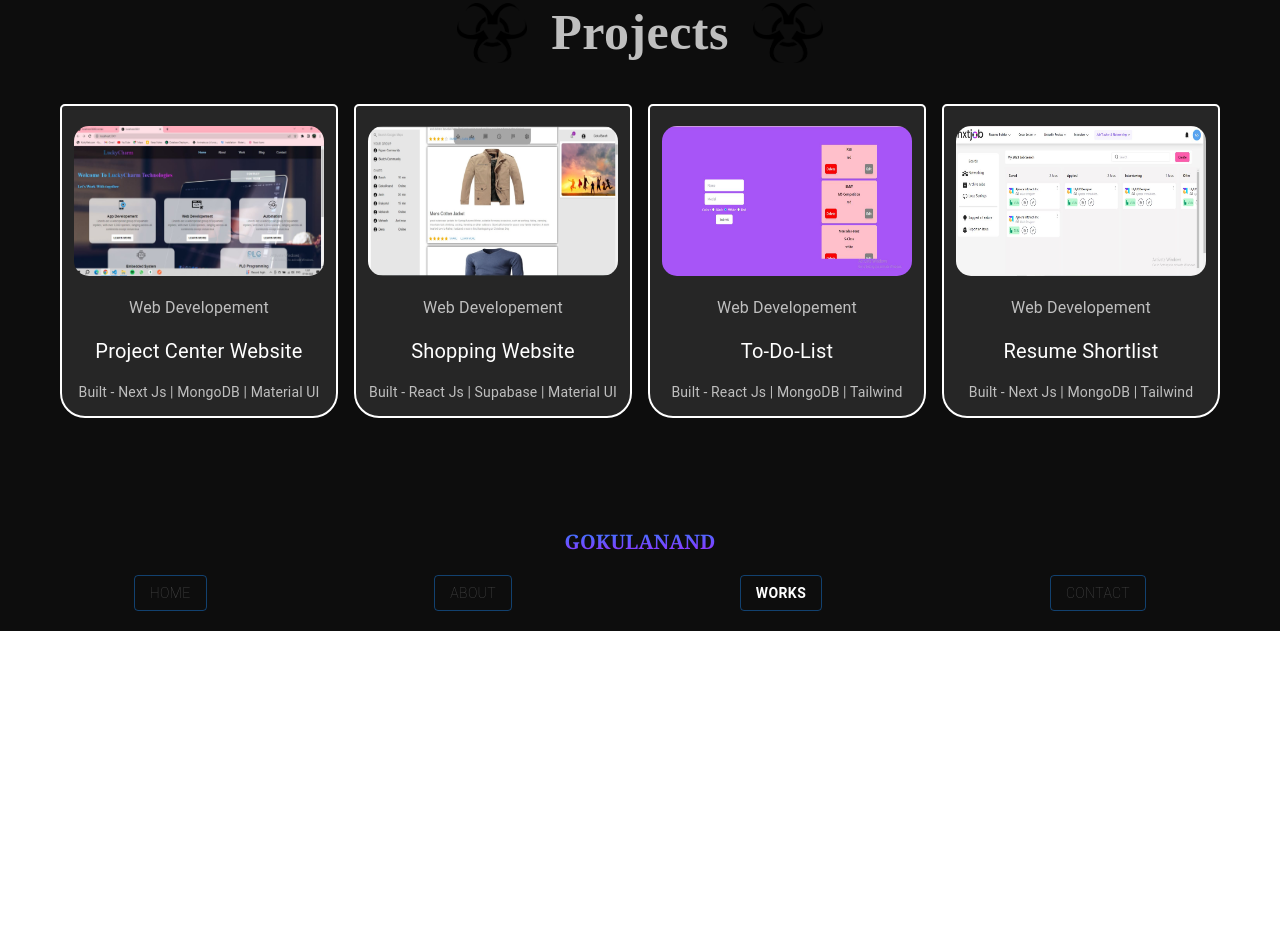
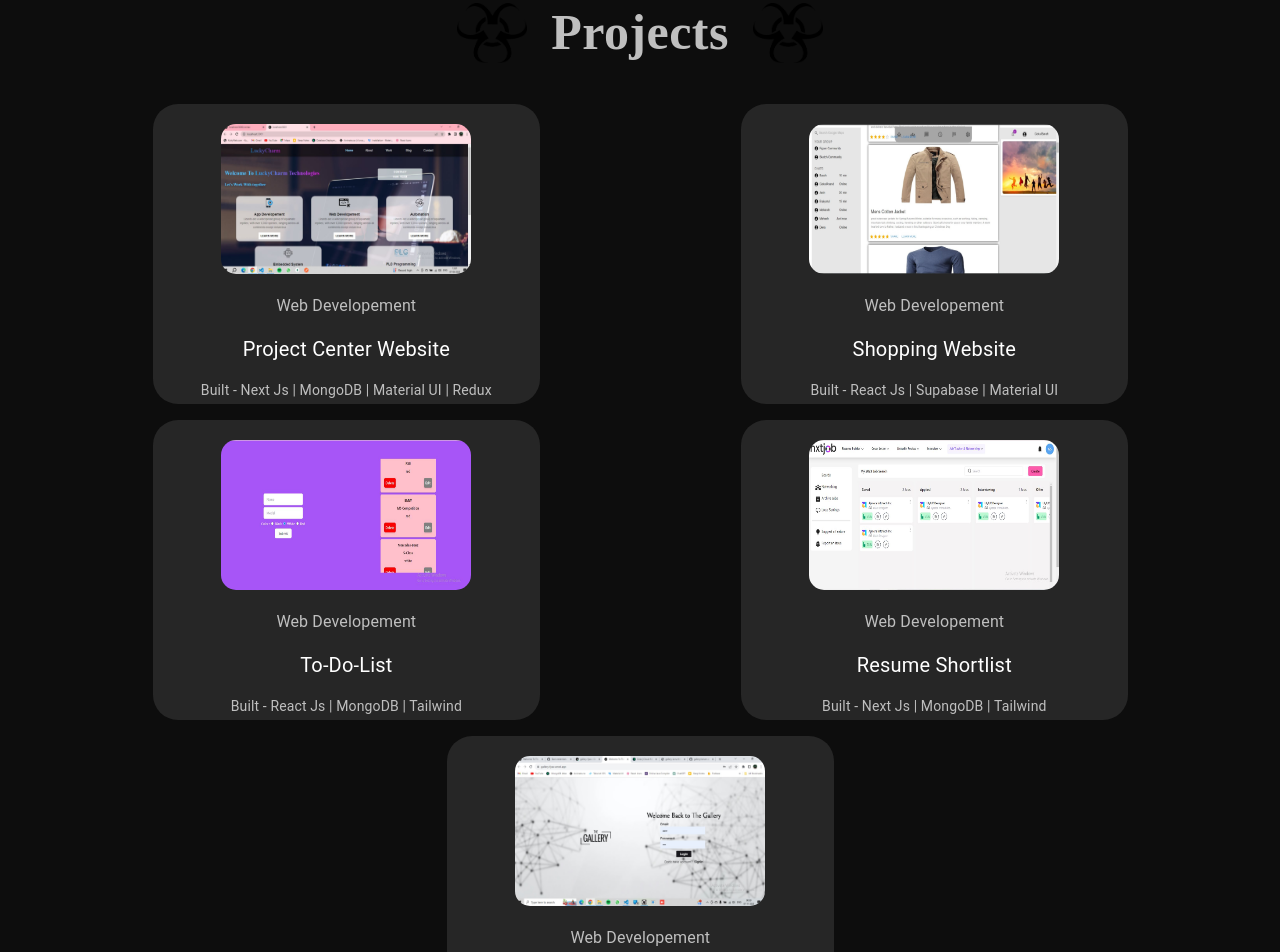
Before and after one commit to Gokul-pga/portfolio-nextjs, a Next.js app: page /works in a window 1280 px wide. Shown: the part 140-1092 px from the top of the page. Before the commit the page ends 800 px from the top, so only its background shows below. Built offline with nearby package versions, Linux system fonts and the light colour scheme.

Commit message:
Gallery website added

```diff
--- /dev/null
+++ b/components/Array.js
@@ -0,0 +1,42 @@
+export const Projects = [
+  {
+    _id: "0",
+    type: "Web Developement",
+    tittle: "Project Center Website",
+    built: "Built - Next Js | MongoDB | Material UI | Redux",
+    link: "https://lucky-six.vercel.app/",
+    img: require("../public/luckychamp.jpg"),
+  },
+  {
+    _id: "1",
+    type: "Web Developement",
+    tittle: "Shopping Website",
+    built: "Built - React Js | Supabase | Material UI",
+    link: "https://shoping-todolist-auth.vercel.app/Loginpage",
+    img: require("../public/shopping.jpeg"),
+  },
+  {
+    _id: "2",
+    type: "Web Developement",
+    tittle: "To-Do-List",
+    built: "Built - React Js | MongoDB | Tailwind",
+    link: "https://crudapi-f8ce-imckyutly-gokul-pga.vercel.app/",
+    img: require("../public/CRUD.jpg"),
+  },
+  {
+    _id: "3",
+    type: "Web Developement",
+    tittle: "Resume Shortlist",
+    built: "Built - Next Js | MongoDB | Tailwind",
+    link: "https://nextjob.pages.dev/",
+    img: require("../public/NxtJob.jpg"),
+  },
+  {
+    _id: "4",
+    type: "Web Developement",
+    tittle: "Gallery-Website",
+    built: "Built - Next Js | MongoDB | Tailwind",
+    link: "https://gallery-fyas.vercel.app/",
+    img: require("../public/Gallery.jpg"),
+  },
+];
--- a/pages/works.js
+++ b/pages/works.js
@@ -1,8 +1,9 @@
 import React from "react";
 import Layout from "@/components/Layout";
-import { Box, Stack, Typography } from "@mui/material";
+import { Box, Grid, Stack, Typography } from "@mui/material";
 import Image from "next/image";
 import "animate.css";
+import { Projects } from "../components/Array";
 
 function Works() {
   return (
@@ -61,7 +62,8 @@ function Works() {
 
           {/*------------------------------ Project Template Start------------------------------ */}
 
-          <Stack
+          <Grid
+            container
             sx={{
               padding: "10px 0",
               alignItems: "center",
@@ -80,31 +82,34 @@ function Works() {
             }}
           >
             {/* card 1 */}
-            <Box
+            {Projects.map((item) => (
+              <Grid
+                item
+                md={4}
+                key={item._id}
                 className="animate__animated animate__zoomIn"
                 gap={2}
                 sx={{
                   gap: 2,
                   display: "flex",
                   flexDirection: "column",
-                height: "290px",
+                  height: "300px",
                   width: "300px",
                   alignItems: "center",
                   padding: "10px",
-                borderRadius: "5px 5px 25px 25px",
-                border: "2px #fff solid",
+                  borderRadius: "25px 25px 25px 25px",
                   bgcolor: "#262626",
                   transition: "0.3s",
                   "&:hover": {
                     boxShadow: "0px 5px 8px 0px #0099e6",
                     elevation: 20,
-                  scale: "1.05",
+                    scale: ".90",
                   },
                 }}
               >
                 <Box borderRadius="15" padding="10" marginTop="10px">
                   <Image
-                  src={require("../public/luckychamp.jpg")}
+                    src={item.img}
                     height="150"
                     width="250"
                     style={{
@@ -113,167 +118,23 @@ function Works() {
                   />
                 </Box>
                 <Typography sx={{ fontSize: "16px", color: "#bfbfbf" }}>
-                Web Developement
+                  {item.type}
                 </Typography>
                 <Typography sx={{ fontSize: "20px", color: "#fff" }}>
                   <a
                     target="_blank"
                     style={{ color: "#fff", textDecoration: "none" }}
-                  href="https://lucky-six.vercel.app/"
+                    href={item.link}
                   >
-                  Project Center Website
+                    {item.tittle}
                   </a>
                 </Typography>
                 <Typography sx={{ fontSize: "14px", color: "#bfbfbf" }}>
-                Built - Next Js | MongoDB | Material UI
+                  {item.built}
                 </Typography>
-            </Box>
-            {/* card 2 */}
-            <Box
-              className="animate__animated animate__zoomIn"
-              gap={2}
-              sx={{
-                gap: 2,
-                display: "flex",
-                flexDirection: "column",
-                height: "290px",
-                width: "300px",
-                alignItems: "center",
-                padding: "10px",
-                borderRadius: "5px 5px 25px 25px",
-                border: "2px #fff solid",
-                bgcolor: "#262626",
-                transition: "0.3s",
-                "&:hover": {
-                  boxShadow: "0px 5px 8px 0px #0099e6",
-                  elevation: 20,
-                  scale: "1.05",
-                },
-              }}
-            >
-              <Box borderRadius="15" padding="10" marginTop="10px">
-                <Image
-                  src={require("../public/shopping.jpeg")}
-                  height="150"
-                  width="250"
-                  style={{
-                    borderRadius: "15px",
-                  }}
-                />
-              </Box>
-              <Typography sx={{ fontSize: "16px", color: "#bfbfbf" }}>
-                Web Developement
-              </Typography>
-              <Typography sx={{ fontSize: "20px", color: "#fff" }}>
-                <a
-                  target="_blank"
-                  style={{ color: "#fff", textDecoration: "none" }}
-                  href="https://shoping-todolist-auth.vercel.app/Loginpage"
-                >
-                  Shopping Website
-                </a>
-              </Typography>
-              <Typography sx={{ fontSize: "14px", color: "#bfbfbf" }}>
-                Built - React Js | Supabase | Material UI
-              </Typography>
-            </Box>
-            {/* card 3 */}
-            <Box
-              className="animate__animated animate__zoomIn"
-              gap={2}
-              sx={{
-                display: "flex",
-                flexDirection: "column",
-                height: "290px",
-                width: "300px",
-                alignItems: "center",
-                padding: "10px",
-                borderRadius: "5px 5px 25px 25px",
-                border: "2px #fff solid",
-                bgcolor: "#262626",
-                transition: "0.3s",
-                "&:hover": {
-                  boxShadow: "0px 5px 8px 0px #0099e6",
-                  elevation: 20,
-                  scale: "1.05",
-                },
-              }}
-            >
-              <Box borderRadius="15" padding="10" marginTop="10px">
-                <Image
-                  src={require("../public/CRUD.jpg")}
-                  height="150"
-                  width="250"
-                  style={{
-                    borderRadius: "15px",
-                  }}
-                />
-              </Box>
-              <Typography sx={{ fontSize: "16px", color: "#bfbfbf" }}>
-                Web Developement
-              </Typography>
-              <Typography sx={{ fontSize: "20px", color: "#fff" }}>
-                <a
-                  target="_blank"
-                  style={{ color: "#fff", textDecoration: "none" }}
-                  href="https://crudapi-f8ce-imckyutly-gokul-pga.vercel.app/"
-                >
-                  To-Do-List
-                </a>
-              </Typography>
-              <Typography sx={{ fontSize: "14px", color: "#bfbfbf" }}>
-                Built - React Js | MongoDB | Tailwind
-              </Typography>
-            </Box>
-            {/* card - 4 */}
-            <Box
-              className="animate__animated animate__zoomIn"
-              gap={2}
-              sx={{
-                display: "flex",
-                flexDirection: "column",
-                height: "290px",
-                width: "300px",
-                alignItems: "center",
-                padding: "10px",
-                borderRadius: "5px 5px 25px 25px",
-                border: "2px #fff solid",
-                bgcolor: "#262626",
-                transition: "0.3s",
-                "&:hover": {
-                  boxShadow: "0px 5px 8px 0px #0099e6",
-                  elevation: 20,
-                  scale: "1.05",
-                },
-              }}
-            >
-              <Box borderRadius="15" padding="10" marginTop="10px">
-                <Image
-                  src={require("../public/NxtJob.jpg")}
-                  height="150"
-                  width="250"
-                  style={{
-                    borderRadius: "15px",
-                  }}
-                />
-              </Box>
-              <Typography sx={{ fontSize: "16px", color: "#bfbfbf" }}>
-                Web Developement
-              </Typography>
-              <Typography sx={{ fontSize: "20px", color: "#fff" }}>
-                <a
-                  target="_blank"
-                  style={{ color: "#fff", textDecoration: "none" }}
-                  href="https://nextjob.pages.dev/"
-                >
-                  Resume Shortlist
-                </a>
-              </Typography>
-              <Typography sx={{ fontSize: "14px", color: "#bfbfbf" }}>
-                Built - Next Js | MongoDB | Tailwind
-              </Typography>
-            </Box>
-          </Stack>
+              </Grid>
+            ))}
+          </Grid>
         </Stack>
       </Layout>
     </>
```
Also changed, not shown: public/Gallery.jpg (added). Lines whose indentation alone changed are shown as unchanged.
